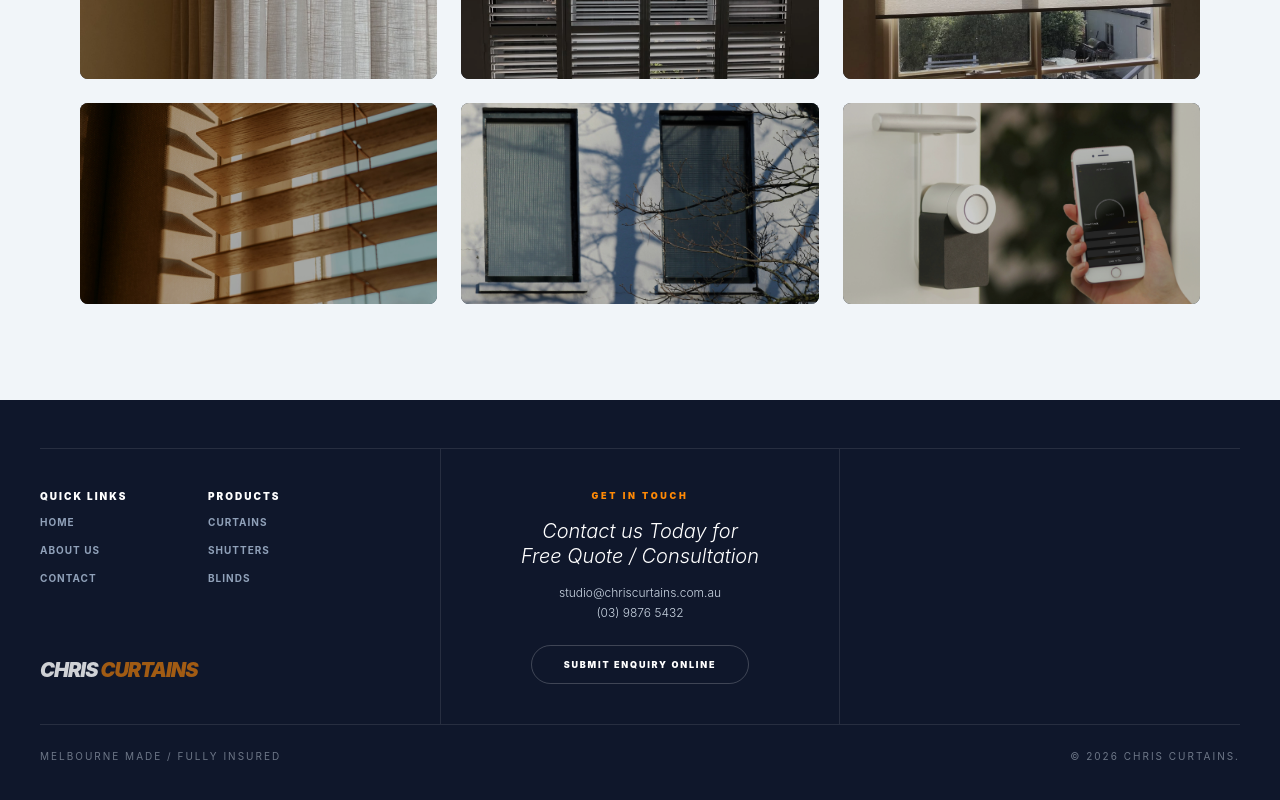
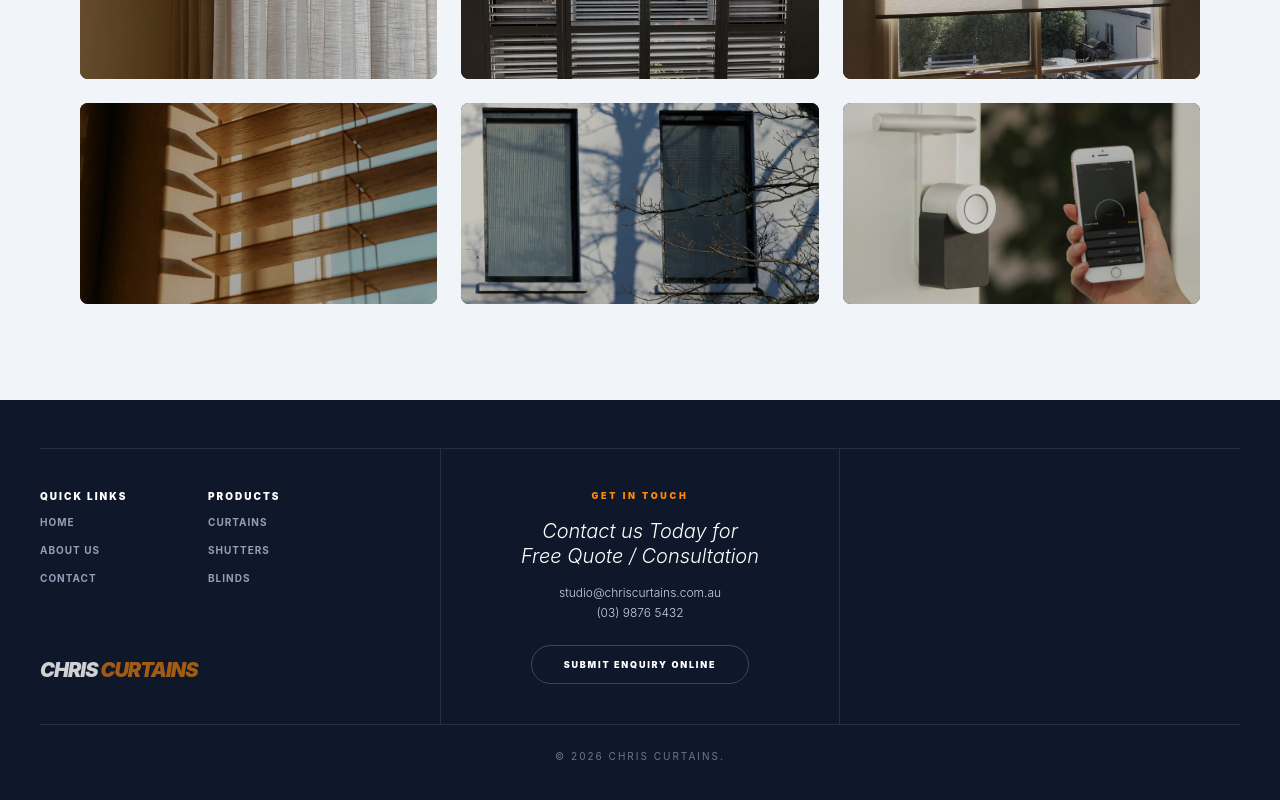
Before and after one commit to zoejuu/chris-website, a Next.js app: page / in a window 1280 px wide. Shown: the part 1943-2743 px from the top of the page. Built offline with nearby package versions, Linux system fonts and the light colour scheme.

Commit message:
embed instagram widget to footer

```diff
--- a/src/components/Footer.tsx
+++ b/src/components/Footer.tsx
@@ -1,8 +1,20 @@
 "use client"
 
 import Link from 'next/link';
+import { useEffect } from 'react';
 
 export default function Footer() {
+  useEffect(() => {
+    const script = document.createElement("script");
+    script.src = "https://elfsightcdn.com/platform.js";
+    script.async = true;
+    document.body.appendChild(script);
+
+    return () => {
+      document.body.removeChild(script);
+    };
+  }, []);
+
   return (
     <footer className="bg-slate-900 py-12 px-10 relative overflow-hidden">
       <div className="max-w-7xl mx-auto relative z-10">
@@ -59,16 +71,16 @@ export default function Footer() {
           </div>
 
           {/* Column 3: Instagram Preview */}
-          <div className="py-10 md:pl-10 flex flex-col justify-between">
-
+          <div className="py-10 md:pl-10 flex flex-col h-full max-h-[300px] justify-center items-center text-center">
+            <div
+              className="elfsight-app-2abf71da-b9b2-4ce0-986f-df4f63366cca"
+              data-elfsight-app-lazy
+            />
           </div>
         </div>
 
         {/* Bottom Copyright */}
-        <div className="mt-6 flex flex-col md:flex-row justify-between items-center opacity-50">
-          <p className="text-[10px] text-slate-300 uppercase tracking-[0.2em]">
-            Melbourne Made / Fully Insured
-          </p>
+        <div className="pt-6 text-center opacity-50">
           <p className="text-[10px] text-slate-300 uppercase tracking-[0.2em]">
             © 2026 Chris Curtains.
           </p>
```
